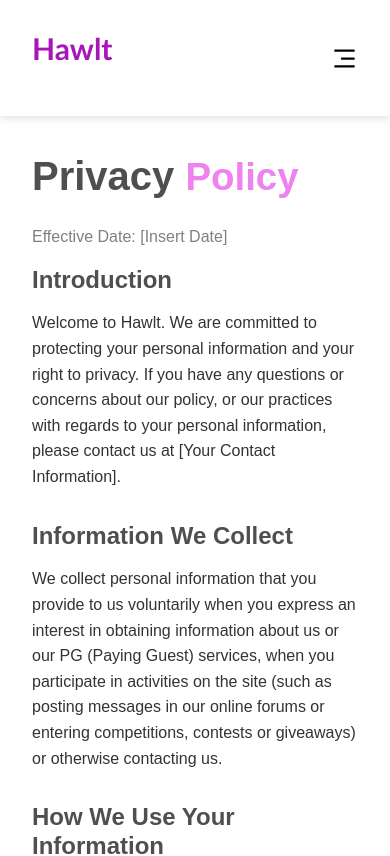
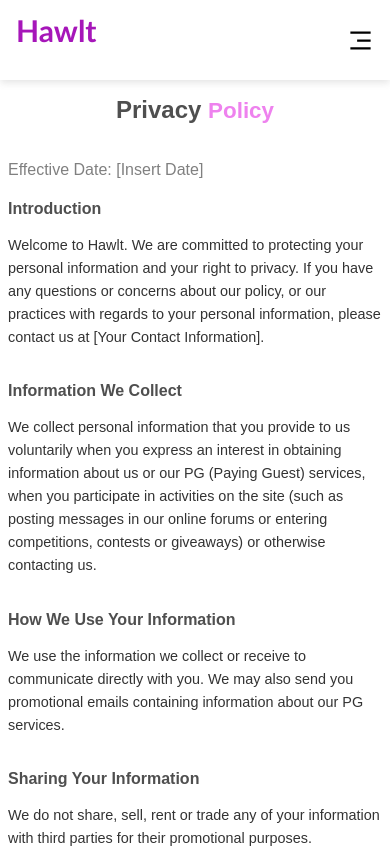
Before and after one commit to Poushik11/hawlt_internship, a React (Create React App) app: page /privacy-policy in a window 390 px wide. Shown: the top 856 px of the page. Built offline with nearby package versions, Linux system fonts and the light colour scheme.

Commit message:
Merge with ashutosh/features and make privacy policy and terms and conditions responsive.

```diff
--- a/src/components/Navbar/Navbar.css
+++ b/src/components/Navbar/Navbar.css
@@ -151,7 +151,8 @@
 
 @media screen and (max-width: 550px) {
   .nav__navbar {
-    padding: 2rem;
+    padding: 2rem 1rem;
+    height: 80px;
   }
 
   .nav__navbar-sign {
--- a/src/components/PrivacyPolicy/privacy.css
+++ b/src/components/PrivacyPolicy/privacy.css
@@ -13,6 +13,7 @@
     font-size: 2.5rem;
     font-weight: bold;
     margin-bottom: 1.5rem;
+    text-align: center;
 }
 
 .main-heading .highlight {
@@ -47,6 +48,7 @@
 .text {
     color: #333;
     margin-bottom: 1rem;
+    line-height: 1.6;
 }
 
 .contact-list {
@@ -54,3 +56,46 @@
     margin-left: 1.5rem;
     color: #333;
 }
+
+/* Media queries for responsiveness */
+@media (max-width: 768px) {
+    .privacy-container {
+        padding: 1rem;
+        margin-top: 60px;
+    }
+
+    .main-heading {
+        font-size: 2rem;
+    }
+
+    .main-heading .highlight {
+        font-size: 1.9rem;
+    }
+
+    .sub-heading {
+        font-size: 1.25rem;
+    }
+}
+
+@media (max-width: 480px) {
+    .privacy-container {
+        padding: 0.5rem;
+        margin-top: 80px;
+    }
+
+    .main-heading {
+        font-size: 1.5rem;
+    }
+
+    .main-heading .highlight {
+        font-size: 1.4rem;
+    }
+
+    .sub-heading {
+        font-size: 1rem;
+    }
+
+    .text {
+        font-size: 0.9rem;
+    }
+}
```
